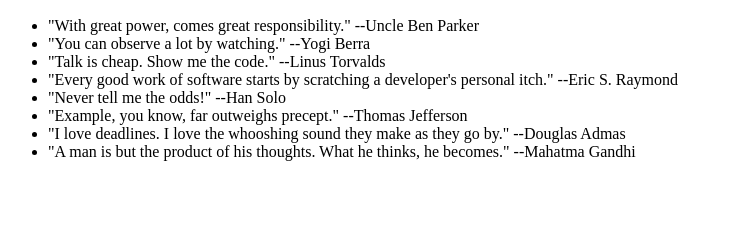
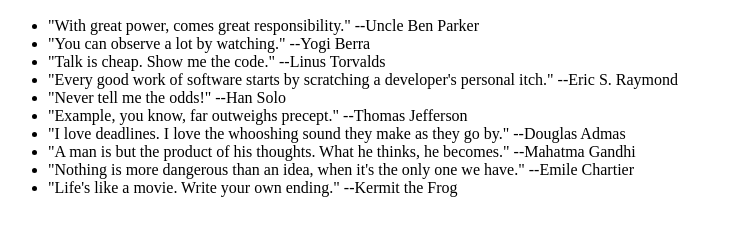
Before and after one commit to tyroneb97/0main_openSAP_repo, a plain HTML site: page index.html in a window 1280 px wide. Shown: the part 110-346 px from the top of the page, without its empty margins (0-732 px from the left). Drawn offline with Linux system fonts and the light colour scheme.

Commit message:
Added Kermit and Chartier quotes.

```diff
--- a/index.html
+++ b/index.html
@@ -17,6 +17,8 @@
 			<li>"Example, you know, far outweighs precept." --Thomas Jefferson</li>
 			<li>"I love deadlines. I love the whooshing sound they make as they go by." --Douglas Admas</li>
 			<li>"A man is but the product of his thoughts. What he thinks, he becomes." --Mahatma Gandhi</li>
+			<li>"Nothing is more dangerous than an idea, when it's the only one we have." --Emile Chartier</li>
+			<li>"Life's like a movie. Write your own ending." --Kermit the Frog</li>
 		</ul>
 	</body>
 </html>
--- a/styles.css
+++ b/styles.css
@@ -1,6 +1,5 @@
 h1 {
 	color: blue;
-	text-align: left;
 }
 h2 {
 	color: red;
```
